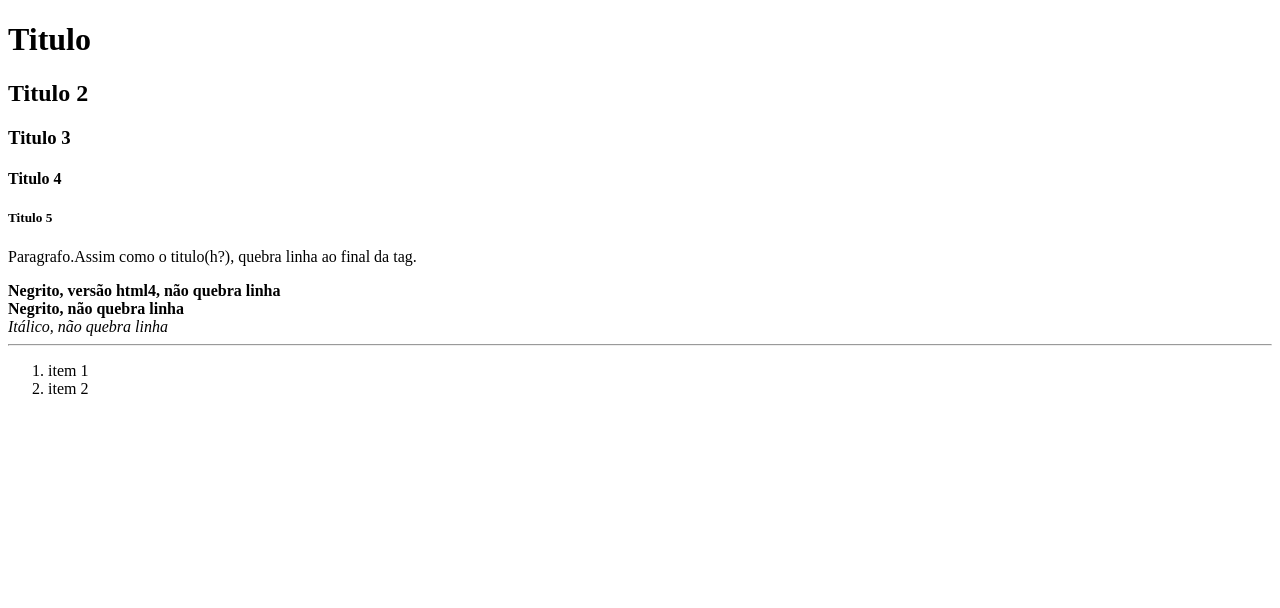
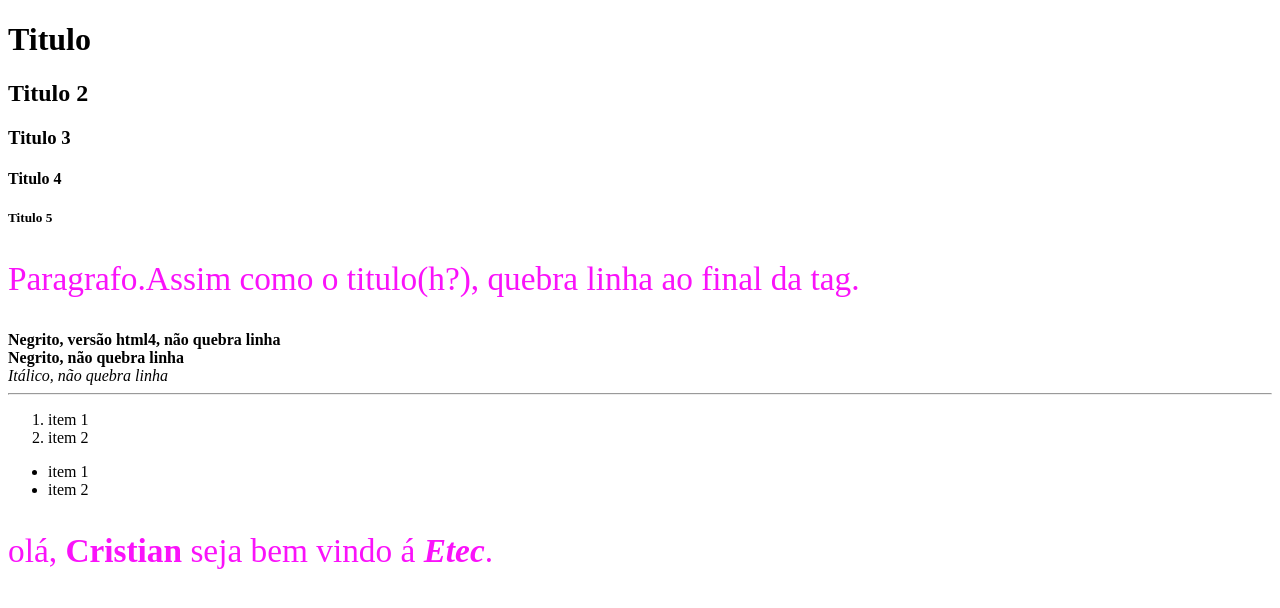
Before and after one commit to Crixxtian/AulasPWI, a plain HTML site: page Aula20022020/index.html in a window 1280 px wide. Drawn offline with Linux system fonts and the light colour scheme.

Commit message:
Adicionado CSS

```diff
--- a/Aula20022020/index.html
+++ b/Aula20022020/index.html
@@ -2,7 +2,16 @@
 <html>
      <head>
          <title>Minha primira página </title>
-    </head>
+        <style>
+
+            p{
+                font-size: 25pt;
+                color: #fa12fa
+            }
+
+        </style>
+
+     </head>
     <body>
         <h1>Titulo</h1>
         <h2>Titulo 2</h2>
@@ -21,9 +30,13 @@
         <ol> <!-- cria uma lista ordenada (coloca numero sozinha) -->
          <li>item 1</li>
          <li>item 2</li>
-        <ol/>
+        </ol>
+    <ul> <!--cria uma linha (coloca pontos) -->
+        <li>item 1</li>
+        <li>item 2</li>
 
-
+    </ul>
+    <p>olá, <strong>Cristian</strong> seja bem vindo á <strong><i>Etec</i></strong>.</p>
 
     </body>
 
```
